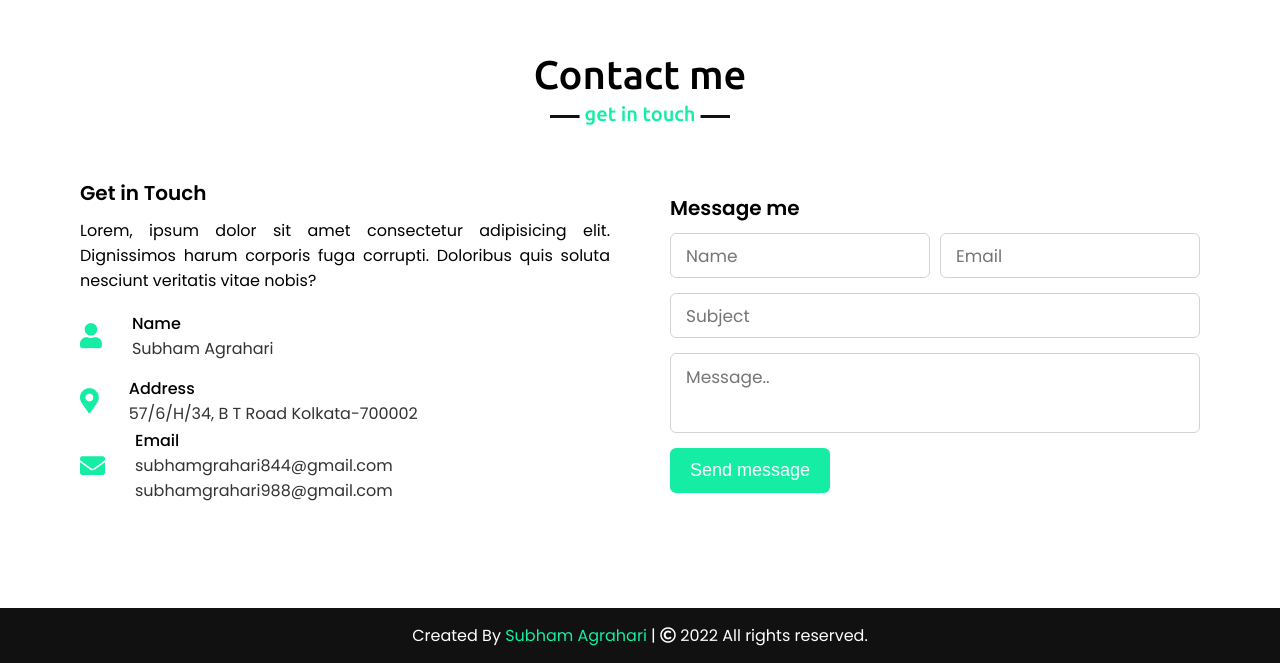
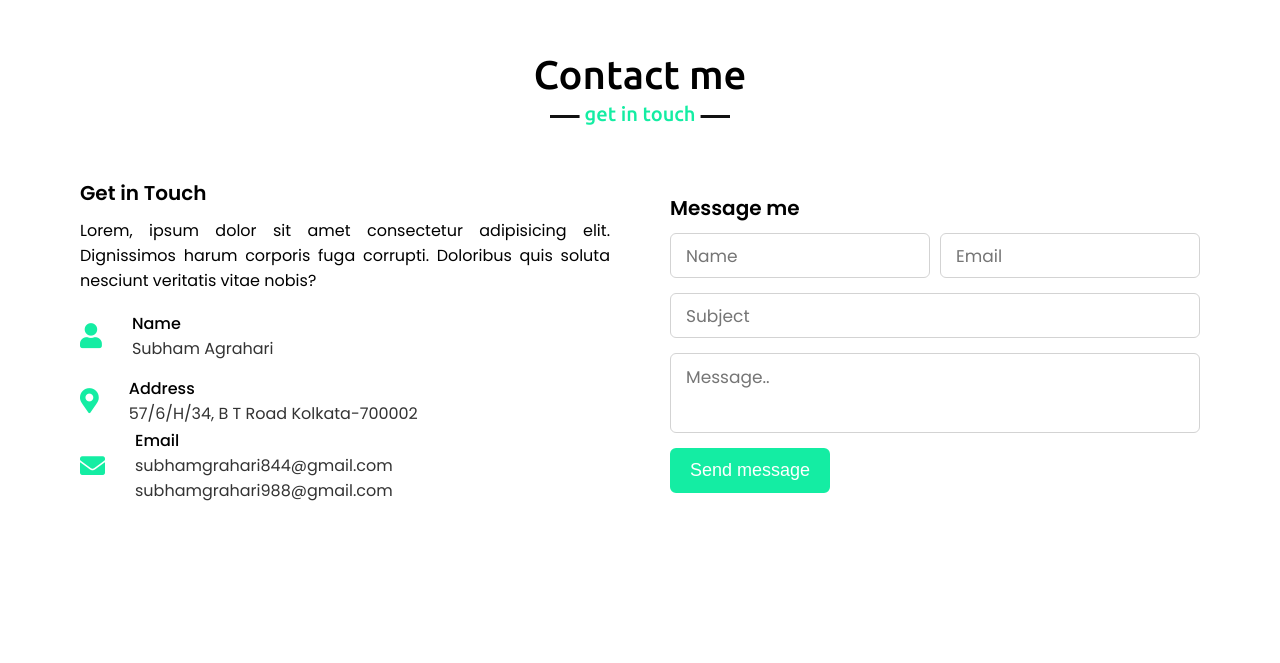
Before and after one commit to Subham988/MY_Portfolio, a plain HTML site: page index.html in a window 1280 px wide. Shown: the part 3009-3672 px from the top of the page. After the commit the page ends 3617 px from the top, so only its background shows below. Drawn offline with nearby package versions, Linux system fonts and the light colour scheme.

Commit message:
Update index.html

```diff
--- a/index.html
+++ b/index.html
@@ -224,11 +224,7 @@
             </div>
         </div>
     </section>
-    <!-- footer section start -->
-    <footer>
-        <span>Created By <a href="https://www.codingnepalweb.com">Subham Agrahari</a> | <span
-                class="far fa-copyright"></span> 2022 All rights reserved.</span>
-    </footer>
+
     <script src="script.js"></script>
 </body>
 
```
